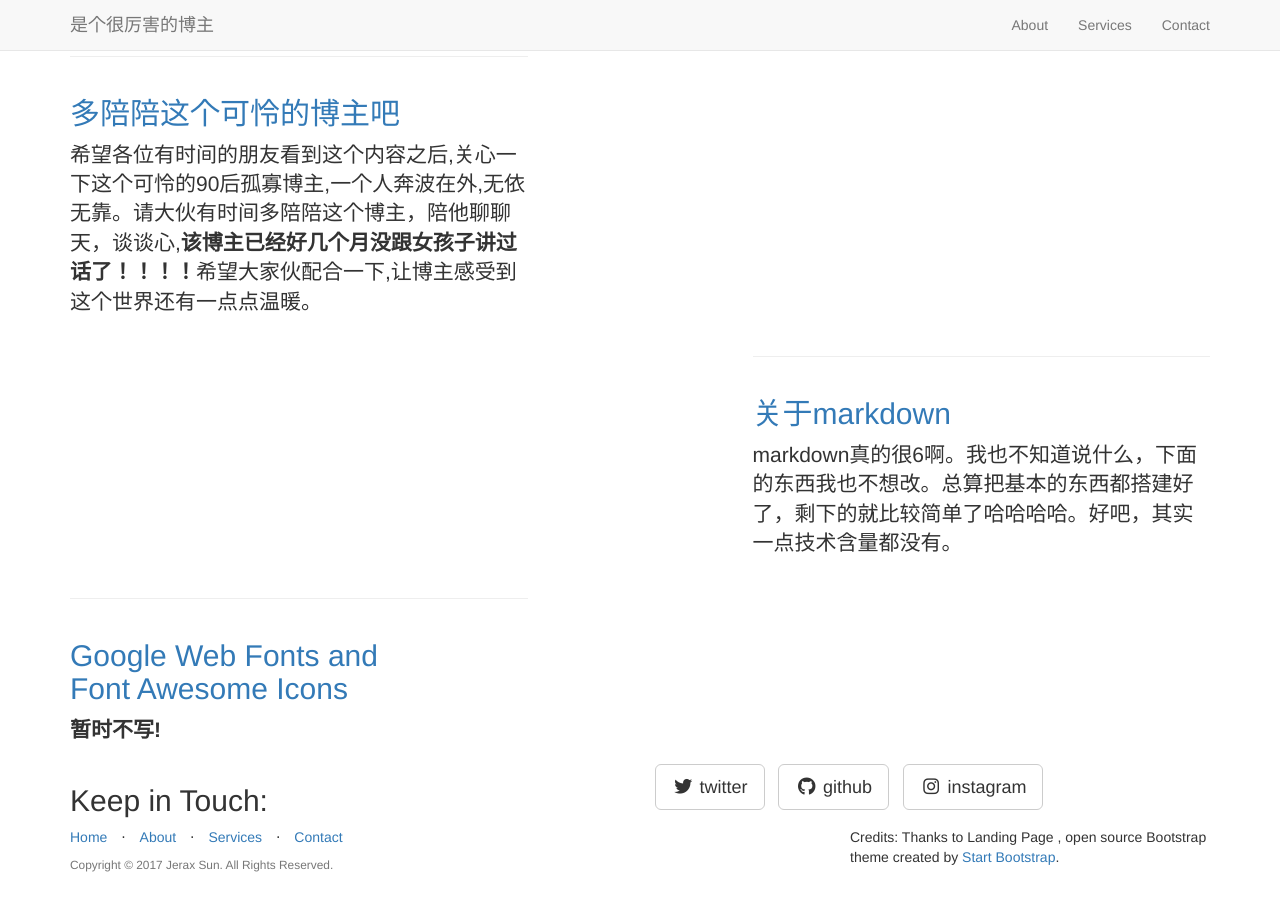
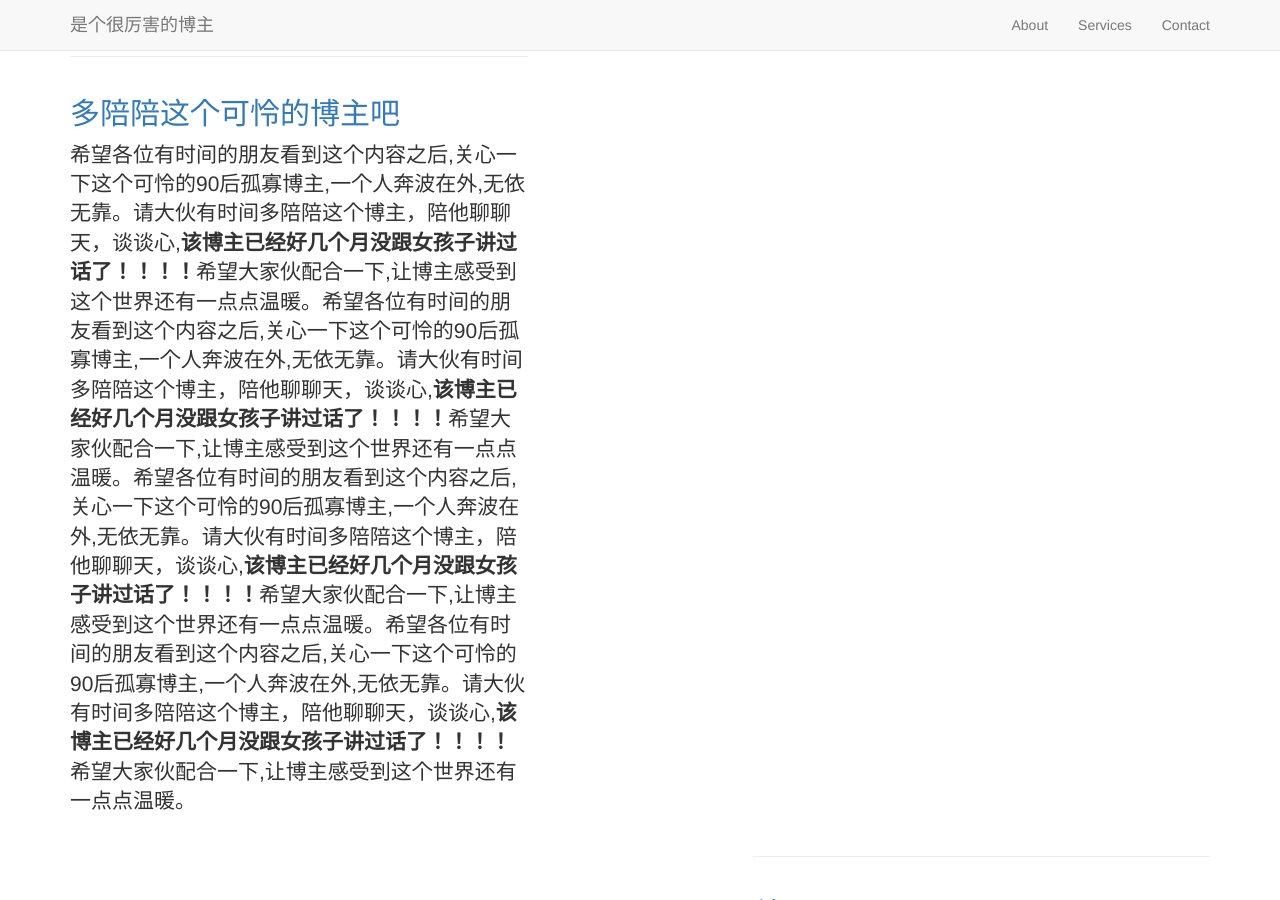
Before and after one commit to sjw513995584/sjw513995584.github.io, a Jekyll site: the page built from _posts/2014-09-21-services-1.markdown, in a window 1280 px wide and 900 px high, scrolled down 384 px. Built offline with Jekyll 4.4.1, drawn with Linux system fonts in a browser that asks for light colours; nearby versions of some CDN libraries; library files that are not in the unit come from our copies.

```diff
--- a/_posts/2014-09-21-services-1.markdown
+++ b/_posts/2014-09-21-services-1.markdown
@@ -5,4 +5,4 @@ category: Services
 title: 多陪陪这个可怜的博主吧
 description: |
 ---
-希望各位有时间的朋友看到这个内容之后,关心一下这个可怜的90后孤寡博主,一个人奔波在外,无依无靠。请大伙有时间多陪陪这个博主，陪他聊聊天，谈谈心,<b>该博主已经好几个月没跟女孩子讲过话了！！！！</b>希望大家伙配合一下,让博主感受到这个世界还有一点点温暖。
+希望各位有时间的朋友看到这个内容之后,关心一下这个可怜的90后孤寡博主,一个人奔波在外,无依无靠。请大伙有时间多陪陪这个博主，陪他聊聊天，谈谈心,<b>该博主已经好几个月没跟女孩子讲过话了！！！！</b>希望大家伙配合一下,让博主感受到这个世界还有一点点温暖。希望各位有时间的朋友看到这个内容之后,关心一下这个可怜的90后孤寡博主,一个人奔波在外,无依无靠。请大伙有时间多陪陪这个博主，陪他聊聊天，谈谈心,<b>该博主已经好几个月没跟女孩子讲过话了！！！！</b>希望大家伙配合一下,让博主感受到这个世界还有一点点温暖。希望各位有时间的朋友看到这个内容之后,关心一下这个可怜的90后孤寡博主,一个人奔波在外,无依无靠。请大伙有时间多陪陪这个博主，陪他聊聊天，谈谈心,<b>该博主已经好几个月没跟女孩子讲过话了！！！！</b>希望大家伙配合一下,让博主感受到这个世界还有一点点温暖。希望各位有时间的朋友看到这个内容之后,关心一下这个可怜的90后孤寡博主,一个人奔波在外,无依无靠。请大伙有时间多陪陪这个博主，陪他聊聊天，谈谈心,<b>该博主已经好几个月没跟女孩子讲过话了！！！！</b>希望大家伙配合一下,让博主感受到这个世界还有一点点温暖。
```
